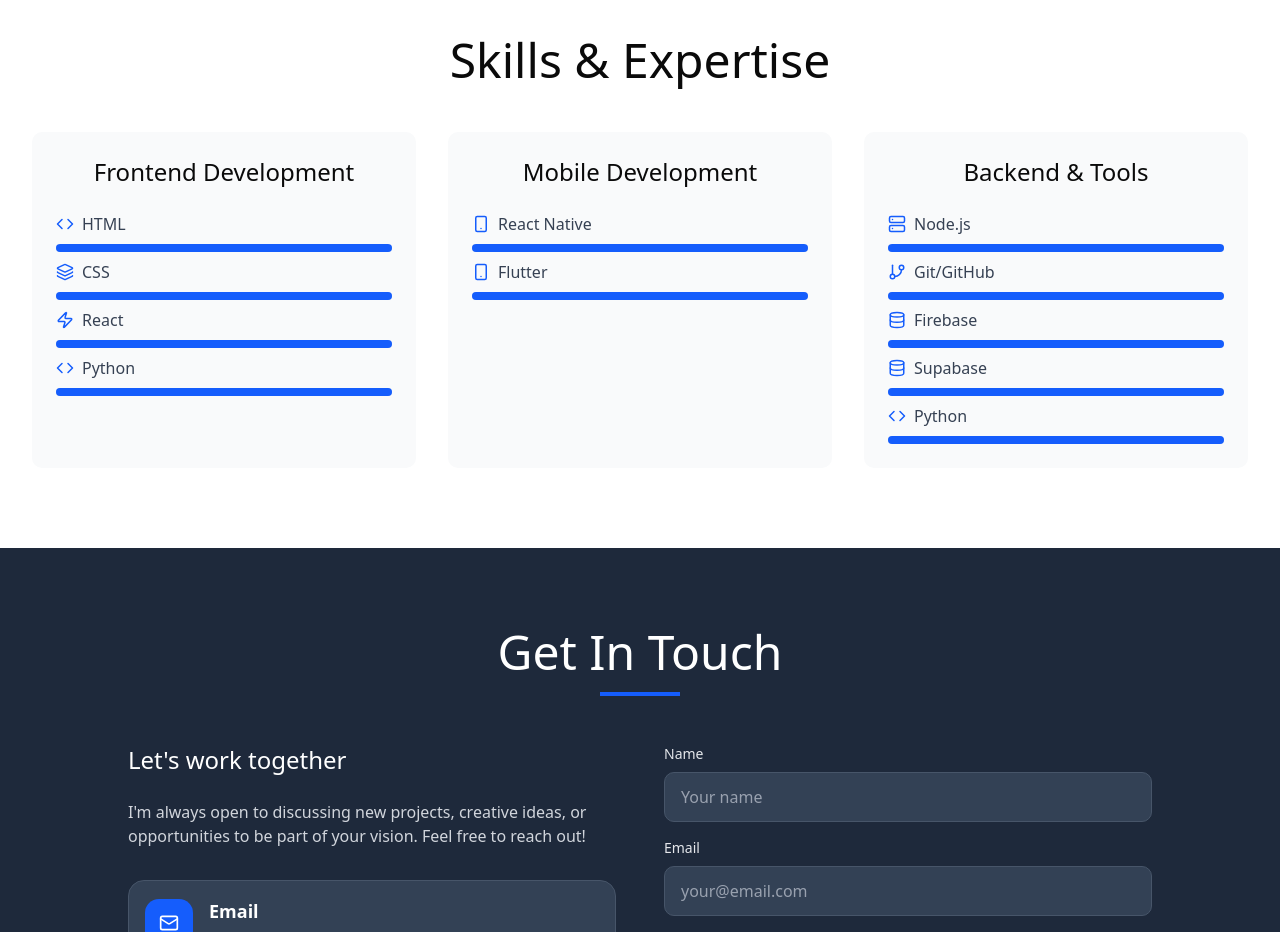
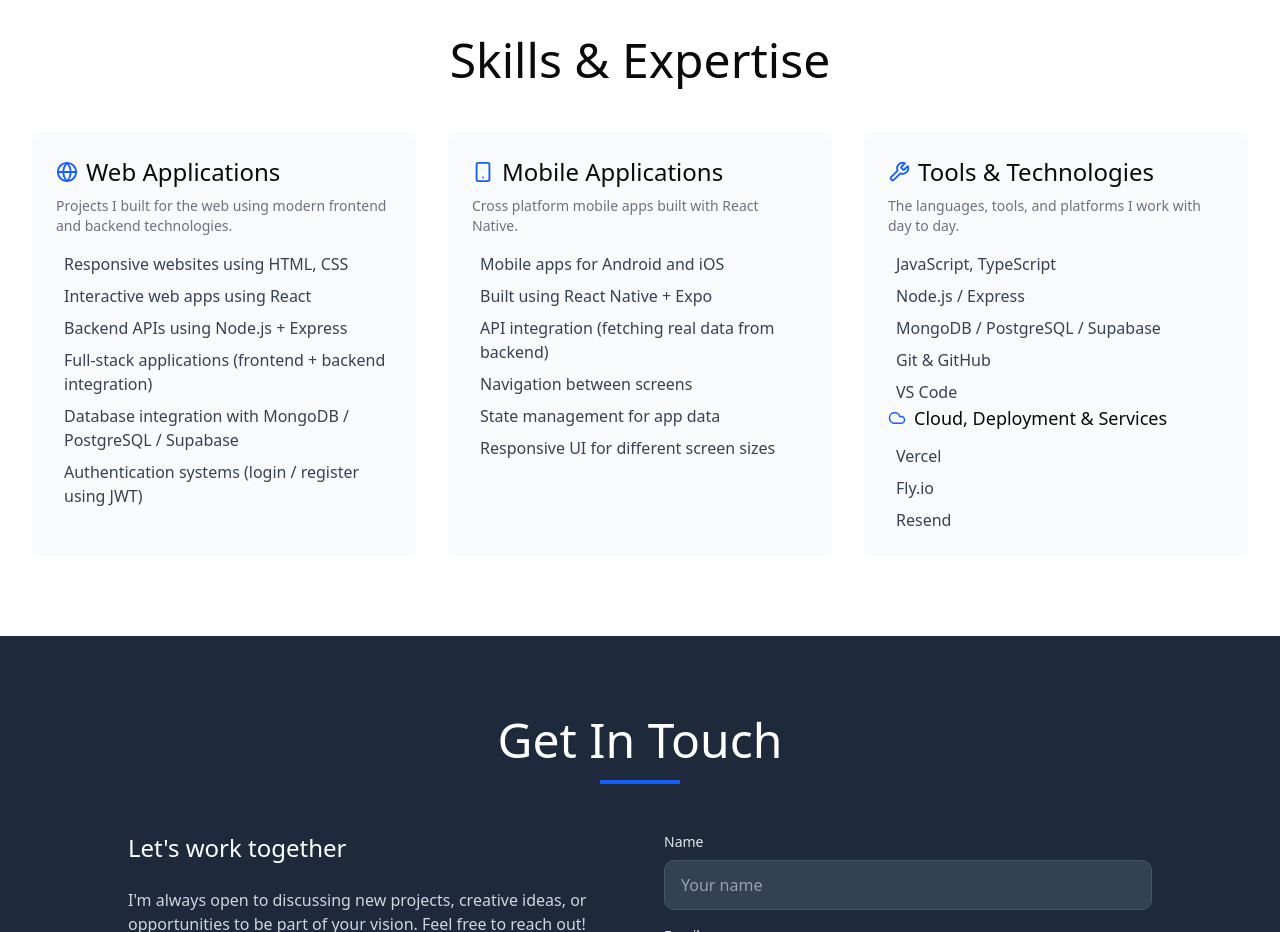
Before and after one commit to Alexweb1997/my-portfolio2, a React (Vite) app: page / in a window 1280 px wide. Shown: the part 6360-7292 px from the top of the page. Built offline with nearby package versions, Linux system fonts and the light colour scheme.

Commit message:
Add initial HTML structure for portfolio website

```diff
--- a/src/components/Skills.tsx
+++ b/src/components/Skills.tsx
@@ -1,30 +1,49 @@
-import { Code, Smartphone, Server, Database, GitBranch, Zap, Layers } from 'lucide-react';
+import { Globe, Smartphone, Wrench, Cloud } from 'lucide-react';
 
 const skillCategories = [
   {
-    title: 'Frontend Development',
+    title: 'Web Applications',
+    icon: Globe,
+    description: 'Projects I built for the web using modern frontend and backend technologies.',
     skills: [
-      { name: 'HTML', level: 100, icon: Code },
-      { name: 'CSS', level: 100, icon: Layers },
-      { name: 'React', level: 100, icon: Zap },
-      { name: 'Python', level: 100, icon: Code }
+      'Responsive websites using HTML, CSS',
+      'Interactive web apps using React',
+      'Backend APIs using Node.js + Express',
+      'Full-stack applications (frontend + backend integration)',
+      'Database integration with MongoDB / PostgreSQL / Supabase',
+      'Authentication systems (login / register using JWT)'
     ]
   },
   {
-    title: 'Mobile Development',
+    title: 'Mobile Applications',
+    icon: Smartphone,
+    description: 'Cross platform mobile apps built with React Native.',
     skills: [
-      { name: 'React Native', level: 100, icon: Smartphone },
-      { name: 'Flutter', level: 100, icon: Smartphone }
+      'Mobile apps for Android and iOS',
+      'Built using React Native + Expo',
+      'API integration (fetching real data from backend)',
+      'Navigation between screens',
+      'State management for app data',
+      'Responsive UI for different screen sizes'
     ]
   },
   {
-    title: 'Backend & Tools',
+    title: 'Tools & Technologies',
+    icon: Wrench,
+    description: 'The languages, tools, and platforms I work with day to day.',
     skills: [
-      { name: 'Node.js', level: 100, icon: Server },
-      { name: 'Git/GitHub', level: 100, icon: GitBranch },
-      { name: 'Firebase', level: 100, icon: Database },
-      { name: 'Supabase', level: 100, icon: Database },
-      { name: 'Python', level: 100, icon: Code }
+      'JavaScript, TypeScript',
+      'Node.js / Express',
+      'MongoDB / PostgreSQL / Supabase',
+      'Git & GitHub',
+      'VS Code'
+    ],
+    subGroups: [
+      {
+        title: 'Cloud, Deployment & Services',
+        icon: Cloud,
+        skills: ['Vercel', 'Fly.io', 'Resend']
+      }
     ]
   }
 ];
@@ -36,32 +55,46 @@
         <h2 className="text-3xl sm:text-4xl md:text-5xl text-center mb-12">Skills & Expertise</h2>
 
         <div className="grid grid-cols-1 md:grid-cols-3 gap-6 sm:gap-8 w-full">
-          {skillCategories.map((category) => (
-            <div key={category.title} className="bg-gray-50 p-4 sm:p-6 rounded-lg flex flex-col w-full">
-              <h3 className="text-xl sm:text-2xl mb-4 sm:mb-6 text-center">{category.title}</h3>
-              <div className="flex flex-col gap-2 sm:gap-3">
-                {category.skills.map((skill) => {
-                  const IconComponent = skill.icon;
+          {skillCategories.map((category) => {
+            const IconComponent = category.icon;
+            return (
+              <div key={category.title} className="bg-gray-50 p-4 sm:p-6 rounded-lg flex flex-col w-full">
+                <div className="flex items-center gap-2 mb-2">
+                  <IconComponent size={22} className="text-blue-600" />
+                  <h3 className="text-xl sm:text-2xl">{category.title}</h3>
+                </div>
+                <p className="text-sm text-gray-500 mb-4">{category.description}</p>
+                <ul className="flex flex-col gap-2">
+                  {category.skills.map((skill) => (
+                    <li key={skill} className="flex items-start gap-2 text-sm sm:text-base text-gray-700">
+                      <span className="mt-1.5 h-1.5 w-1.5 shrink-0 rounded-full bg-blue-600" />
+                      <span>{skill}</span>
+                    </li>
+                  ))}
+                </ul>
+
+                {category.subGroups?.map((group) => {
+                  const GroupIcon = group.icon;
                   return (
-                    <div key={skill.name}>
-                      <div className="flex items-center mb-1.5 sm:mb-2">
-                        <div className="flex items-center gap-1.5 sm:gap-2">
-                          <IconComponent size={18} className="text-blue-600" />
-                          <span className="text-sm sm:text-base text-gray-700">{skill.name}</span>
-                        </div>
+                    <div key={group.title} className="mt-5">
+                      <div className="flex items-center gap-2 mb-3">
+                        <GroupIcon size={18} className="text-blue-600" />
+                        <h4 className="text-base sm:text-lg text-gray-800">{group.title}</h4>
                       </div>
-                      <div className="w-full bg-gray-200 rounded-full h-2">
-                        <div
-                          className="bg-blue-600 h-2 rounded-full transition-all duration-1000"
-                          style={{ width: `${skill.level}%` }}
-                        />
-                      </div>
+                      <ul className="flex flex-col gap-2">
+                        {group.skills.map((skill) => (
+                          <li key={skill} className="flex items-start gap-2 text-sm sm:text-base text-gray-700">
+                            <span className="mt-1.5 h-1.5 w-1.5 shrink-0 rounded-full bg-blue-600" />
+                            <span>{skill}</span>
+                          </li>
+                        ))}
+                      </ul>
                     </div>
                   );
                 })}
               </div>
-            </div>
-          ))}
+            );
+          })}
         </div>
       </div>
     </section>
--- a/src/index.css
+++ b/src/index.css
@@ -147,6 +147,7 @@
 
   html, :host {
     -webkit-text-size-adjust: 100%;
+    text-size-adjust: 100%;
     tab-size: 4;
     line-height: 1.5;
     font-family: var(--default-font-family, ui-sans-serif, system-ui, sans-serif, "Apple Color Emoji", "Segoe UI Emoji", "Segoe UI Symbol", "Noto Color Emoji");
```
Also changed, not shown: 13 other files (tests, documents, lock files or other folders).
